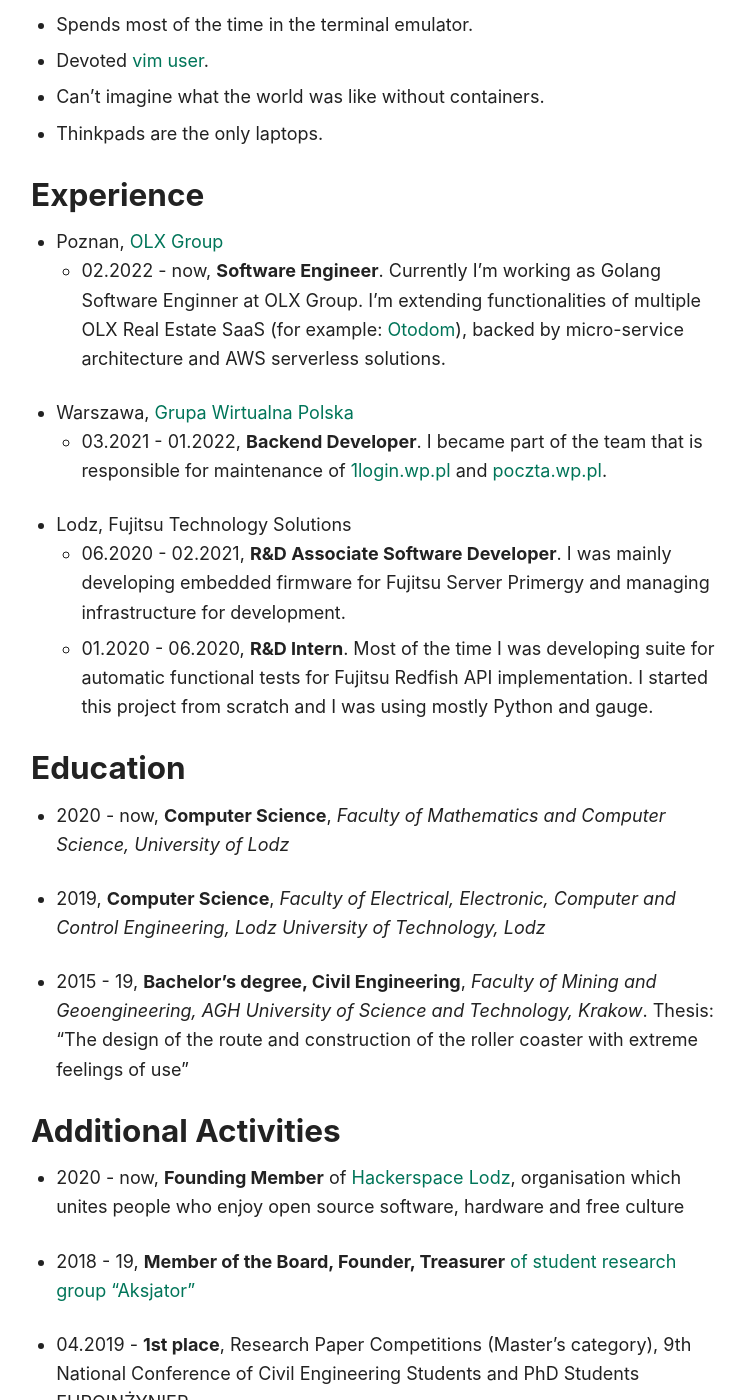
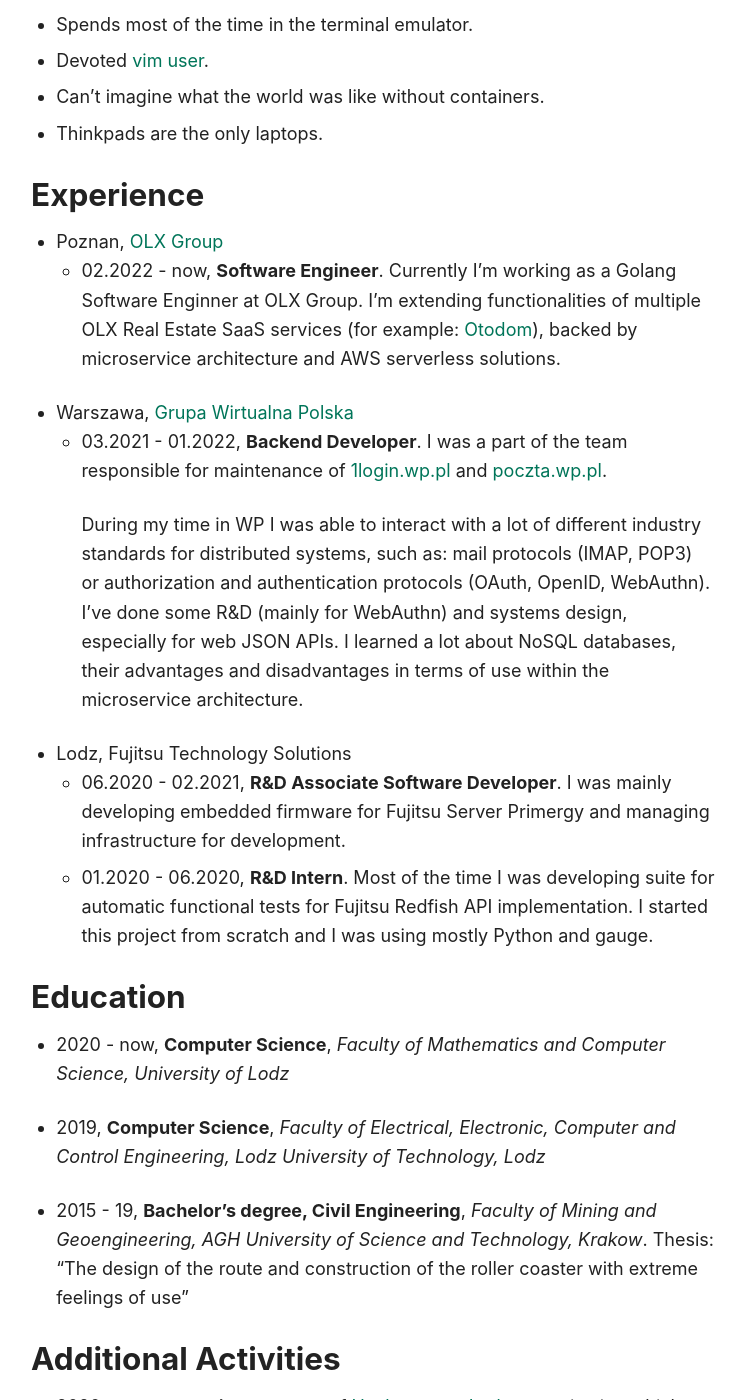
Before and after one commit to thinkofher/thinkofher.github.io, a Jekyll site: the page built from about.md, in a window 1280 px wide and 1400 px high, scrolled down 622 px. Shown: the whole window, without its empty margins (267-1013 px from the left). Built offline with Jekyll 4.4.1, drawn with Linux system fonts in a browser that asks for light colours; some of the changed text lies outside the part shown.

Commit message:
feat: Update about page.

```diff
--- a/about.md
+++ b/about.md
@@ -3,51 +3,90 @@ title: About
 subtitle: ...the man who runs this jam.
 layout: page
 ---
+
 ### Profile
 
-Self-made wannabe hacker with engineering background. I am a graduate of the **AGH University of Science and Technology** in Cracow. I am mainly interested in web technologies and operating systems from the Linux family. I am an enthusiast and an advocate of [Free](https://en.wikipedia.org/wiki/Free_software) and [Open Source](https://en.wikipedia.org/wiki/Open-source_software) software. I'm highly enjoying using bleeding edge technologies, especially modern programming languages such as Go, Python or Rust. In my free time I try to develop my private projects (check [my Github profile](https://github.com/thinkofher)!) and broaden my knowledge of programming techniques.
+Self-made wannabe hacker with engineering background. I am a graduate of the
+**AGH University of Science and Technology** in Cracow. I am mainly interested
+in web technologies and operating systems from the Linux family. I am an
+enthusiast and an advocate of
+[Free](https://en.wikipedia.org/wiki/Free_software) and
+[Open Source](https://en.wikipedia.org/wiki/Open-source_software) software. I'm
+highly enjoying using bleeding edge technologies, especially modern programming
+languages such as Go, Python or Rust. In my free time I try to develop my
+private projects (check [my Github profile](https://github.com/thinkofher)!) and
+broaden my knowledge of programming techniques.
 
 ### Quick facts
+
 - Loves minimalist software.
 - Spends most of the time in the terminal emulator.
-- Devoted [vim user](https://github.com/thinkofher/dotfiles/blob/master/.config/nvim/clean.vim).
+- Devoted
+  [vim user](https://github.com/thinkofher/dotfiles/blob/master/.config/nvim/clean.vim).
 - Can't imagine what the world was like without containers.
 - Thinkpads are the only laptops.
 
 ### Experience
 
 - Poznan, [OLX Group](https://www.olxgroup.com/)
-    - 02.2022 - now, **Software Engineer**. Currently I'm working as Golang Software Enginner at OLX Group. I'm extending functionalities of multiple OLX Real Estate SaaS (for example: [Otodom](https://otodom.pl)), backed by micro-service architecture and AWS serverless solutions.
+  - 02.2022 - now, **Software Engineer**. Currently I'm working as a Golang
+    Software Enginner at OLX Group. I'm extending functionalities of multiple
+    OLX Real Estate SaaS services (for example: [Otodom](https://otodom.pl)),
+    backed by microservice architecture and AWS serverless solutions.
 - Warszawa, [Grupa Wirtualna Polska](https://holding.wp.pl/en)
-    - 03.2021 - 01.2022, **Backend Developer**. I became part of the team that is responsible for maintenance of [1login.wp.pl](https://1login.wp.pl/) and [poczta.wp.pl](https://profil.wp.pl/).
+  - 03.2021 - 01.2022, **Backend Developer**. I was a part of the team
+    responsible for maintenance of [1login.wp.pl](https://1login.wp.pl/) and
+    [poczta.wp.pl](https://profil.wp.pl/).
+
+    During my time in WP I was able to interact with a lot of different industry
+    standards for distributed systems, such as: mail protocols (IMAP, POP3) or
+    authorization and authentication protocols (OAuth, OpenID, WebAuthn). I've
+    done some R&D (mainly for WebAuthn) and systems design, especially for web
+    JSON APIs. I learned a lot about NoSQL databases, their advantages and
+    disadvantages in terms of use within the microservice architecture.
 - Lodz, Fujitsu Technology Solutions
-    - 06.2020 - 02.2021, **R&D Associate Software Developer**. I was mainly developing embedded firmware for Fujitsu Server Primergy and managing infrastructure for development.
-    - 01.2020 - 06.2020, **R&D Intern**. Most of the time I was developing suite for automatic functional tests for Fujitsu Redfish API implementation. I started this project from scratch and I was using mostly Python and gauge.
+  - 06.2020 - 02.2021, **R&D Associate Software Developer**. I was mainly
+    developing embedded firmware for Fujitsu Server Primergy and managing
+    infrastructure for development.
+  - 01.2020 - 06.2020, **R&D Intern**. Most of the time I was developing suite
+    for automatic functional tests for Fujitsu Redfish API implementation. I
+    started this project from scratch and I was using mostly Python and gauge.
 
 ### Education
 
-- 2020 - now, **Computer Science**, *Faculty of Mathematics and Computer Science, University of Lodz*
+- 2020 - now, **Computer Science**, _Faculty of Mathematics and Computer
+  Science, University of Lodz_
 
-- 2019, **Computer Science**, *Faculty of Electrical, Electronic, Computer and Control Engineering, Lodz University of Technology, Lodz*
+- 2019, **Computer Science**, _Faculty of Electrical, Electronic, Computer and
+  Control Engineering, Lodz University of Technology, Lodz_
 
-- 2015 - 19, **Bachelor’s degree, Civil Engineering**, *Faculty of Mining and Geoengineering, AGH University of Science and Technology, Krakow*. Thesis: "The design of the route and construction of the roller coaster with extreme feelings of use"
+- 2015 - 19, **Bachelor’s degree, Civil Engineering**, _Faculty of Mining and
+  Geoengineering, AGH University of Science and Technology, Krakow_. Thesis:
+  "The design of the route and construction of the roller coaster with extreme
+  feelings of use"
 
 ### Additional Activities
 
-- 2020 - now, **Founding Member** of [Hackerspace Lodz](https://github.com/hakierspejs/wiki/wiki/O-nas), organisation which unites people who enjoy open source software, hardware and free culture
+- 2020 - now, **Founding Member** of
+  [Hackerspace Lodz](https://github.com/hakierspejs/wiki/wiki/O-nas),
+  organisation which unites people who enjoy open source software, hardware and
+  free culture
 
-- 2018 - 19, **Member of the Board, Founder, Treasurer** [of student research group  "Aksjator"](https://www.facebook.com/aksjator/)
+- 2018 - 19, **Member of the Board, Founder, Treasurer**
+  [of student research group "Aksjator"](https://www.facebook.com/aksjator/)
 
-- 04.2019 - **1st place**, Research Paper Competitions (Master's category), 9th National Conference of Civil Engineering Students and PhD Students EUROINŻYNIER.
+- 04.2019 - **1st place**, Research Paper Competitions (Master's category), 9th
+  National Conference of Civil Engineering Students and PhD Students
+  EUROINŻYNIER.
 
-- 12.2018 - **2nd place**, The Civil Engineering Section of the 59th Student Conference of Student Research Groups of the Mining Division of the AGH.
+- 12.2018 - **2nd place**, The Civil Engineering Section of the 59th Student
+  Conference of Student Research Groups of the Mining Division of the AGH.
 
 ### Skills
 
-
-| **Programming**   | `Go, Python, Rust, C, C++, JavaScript, Lua` |
-| **Tools**         | `Linux, Vim, Git, Zsh, Bash, Docker, Podman, Terraform` |
-| **Technologies**  | `Back-end, Gorilla, Flask, Redis, PostgreSQL` |
+| **Programming**  | `Go C JavaScript Lua Rust Python C++`                  |
+| **Tools**        | `Vim Linux macOS Git Zsh Bash Docker Podman Terraform` |
+| **Technologies** | `Flask Redis PostgreSQL GitLab AWS`                    |
 
 ### Languages
 
```
